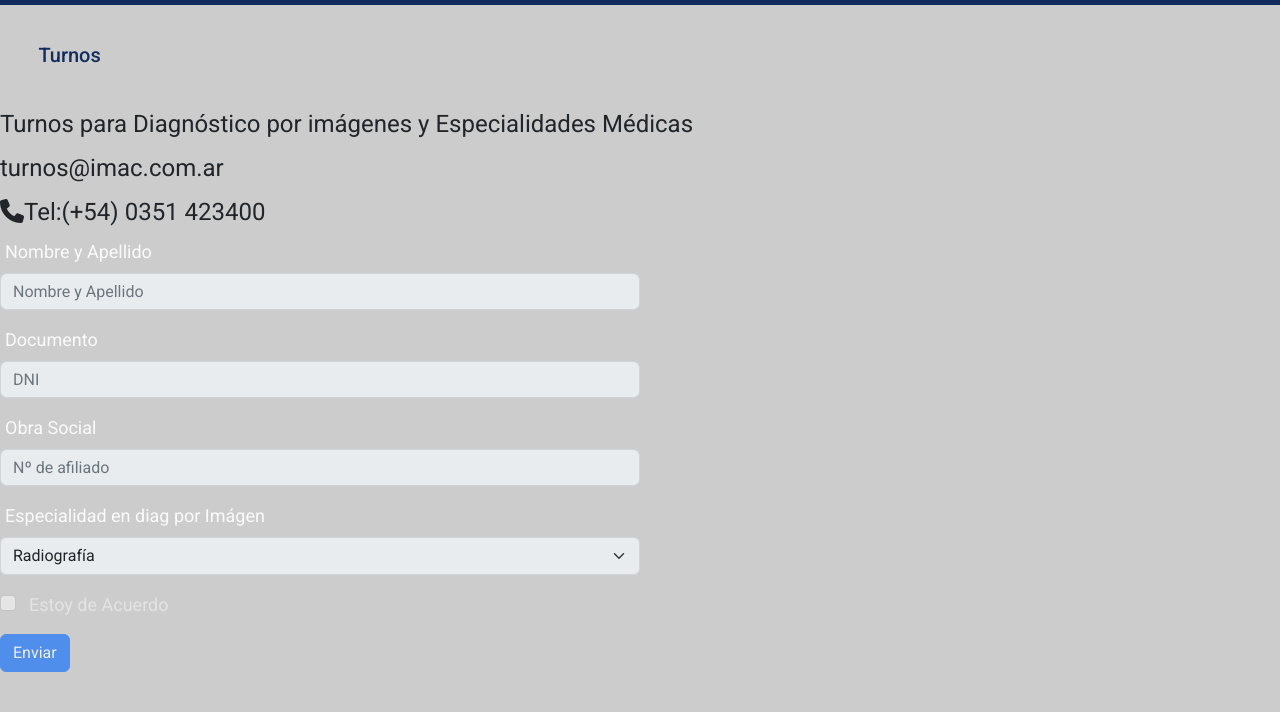
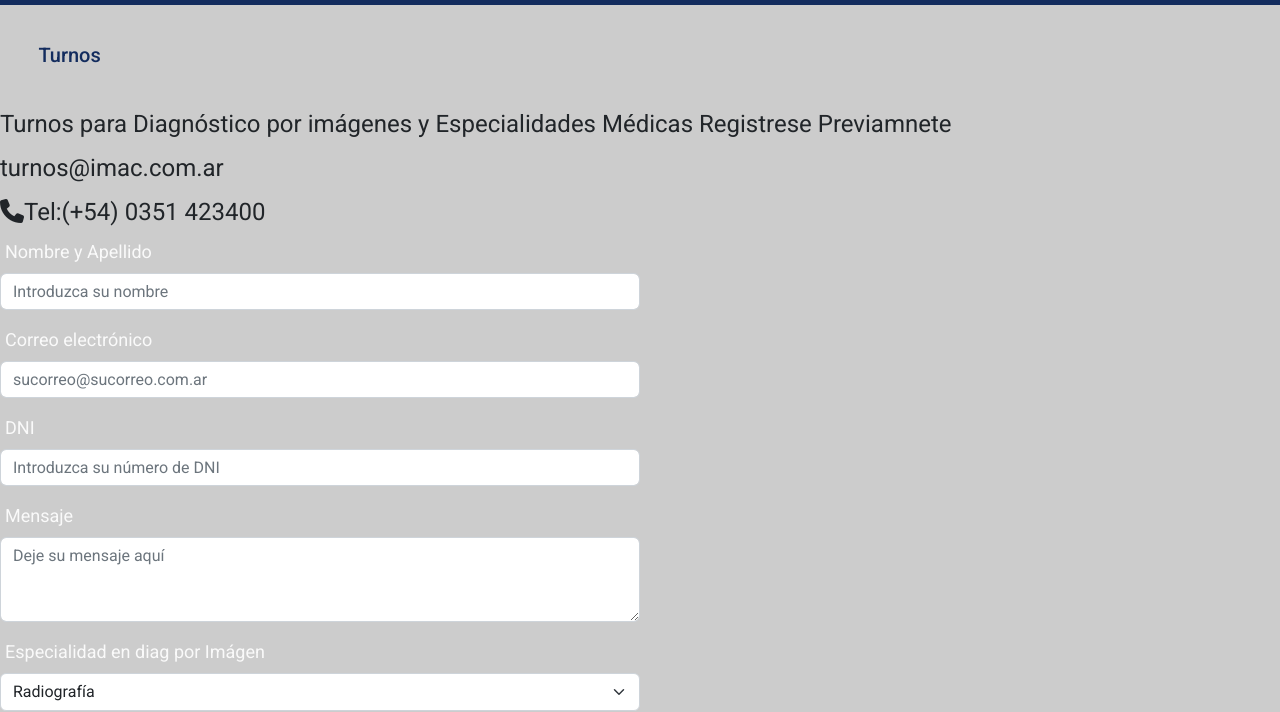
Before and after one commit to maritamalaj/proyecto-js, a plain HTML site: page page/turnos.html in a window 1280 px wide. Shown: the part 101-813 px from the top of the page. Drawn offline with nearby package versions, Linux system fonts and the light colour scheme; files whose address does not match are found by name.

Commit message:
actualizo css

```diff
--- a/estilos/estilos.css
+++ b/estilos/estilos.css
@@ -375,9 +375,13 @@ h3 {
   main #galeria #miboton {
     margin-bottom: 4px;
   }
-
-
-
+/*Turno*/
+.form-control.input {
+  background-color: white;
+}
+textarea.form-control {
+  background-color: white;
+}
 
 /*COMPRAS*/
 
--- a/page/turnos.html
+++ b/page/turnos.html
@@ -74,24 +74,46 @@
   <h1>Turnos</h1>
 
 
- <form>
-     <fieldset disabled>
-         <legend class="text-dark">Turnos para Diagnóstico por imágenes y Especialidades Médicas</legend>
+
+         <legend class="text-dark">Turnos para Diagnóstico por imágenes y Especialidades Médicas Registrese Previamnete</legend>
          <legend class="text-dark">turnos@imac.com.ar</legend>
+        <legend class="text-dark"><i class="fa-solid  fa-phone text-dark"></i>Tel:(+54) 0351 423400</legend>
 
-          <legend class="text-dark"><i class="fa-solid  fa-phone text-dark"></i>Tel:(+54) 0351 423400</legend>
-          <div class="mb-3">
-            <label for="disabledTextInput" class="form-label">Nombre y Apellido </label>
-            <input type="text" id="disabledTextInput " class="form-control" placeholder="Nombre y Apellido">
+        <div class="formulario">
+          <div class="form__margin">
+            <form id="form">
+              <div class="mb-3">
+                <label for="exampleFormControlInput1" class="form-label label__margin">Nombre y Apellido</label>
+                <input type="text" class="form-control nombreForm input" id="nombre"
+                  placeholder="Introduzca su nombre" name="nombre" required>
+              </div>
+              <div class="mb-3">
+                <label for="exampleFormControlInput1" class="form-label">Correo electrónico</label>
+                <input type="email" class="form-control input" id="email"
+                  placeholder="sucorreo@sucorreo.com.ar" name="email" required>
+              </div>
+              <div class="mb-3">
+                <label for="number_phone" class="form-label">DNI</label>
+                <input type="number" class="form-control telForm input" id="phone"
+                  placeholder="Introduzca su número de DNI" name="phone"  required>
+              </div>
+              <div class="mb-3">
+                <label for="exampleFormControlTextarea1" class="form-label">Mensaje</label>
+                <textarea class="form-control" id="" rows="3"
+                  placeholder="Deje su mensaje aquí" name="message" required></textarea>
+              </div>
+
+            </form>
+            <script type="text/javascript" src="https://cdn.jsdelivr.net/npm/@emailjs/browser@3/dist/email.min.js"></script>
+
+            <script type="text/javascript">
+              emailjs.init('Od-FpZp72Cg-O2WOv')
+            </script>
           </div>
-          <div class="mb-3">
-            <label for="disabledTextInput" class="form-label">Documento </label>
-            <input type="text" id="disabledTextInput " class="form-control" placeholder="DNI">
-          </div>
-          <div class="mb-3">
-            <label for="disabledTextInput" class="form-label">Obra Social </label>
-            <input type="text" id="disabledTextInput " class="form-control" placeholder="Nº de afiliado">
-          </div>
+
+
+        </div>
+
           <div class="mb-3">
             <label for="disabledSelect" class="form-label">Especialidad en diag por Imágen</label>
             <select id="disabledSelect" class="form-select">
@@ -100,19 +122,13 @@
               <option>Tomografía</option>
               <option>Ecografía</option>
               <option>Resonancia Magnética</option>
+              <option>Estudios Contrastados</option>
             </select>
           </div>
-          <div class="mb-3">
-            <div class="form-check">
-              <input class="form-check-input" type="checkbox" id="disabledFieldsetCheck" disabled>
-              <label class="form-check-label" for="disabledFieldsetCheck">
-                Estoy de Acuerdo
-              </label>
-            </div>
-          </div>
-          <button type="submit" class="btn btn-primary">Enviar</button>
-       </fieldset>
-   </form>
+          <button id="btnSubmit" class="btn btn-primary btn-large buttonPropiedades" type="submit">Enviar</button>
+
+
+
 
 
 
@@ -156,7 +172,7 @@
    </footer>
 
  <script src="https://cdn.jsdelivr.net/npm/bootstrap@5.2.0-beta1/dist/js/bootstrap.bundle.min.js"></script>
-
+<script src="login.js"></script>
 </body>
 
 </html>
```
